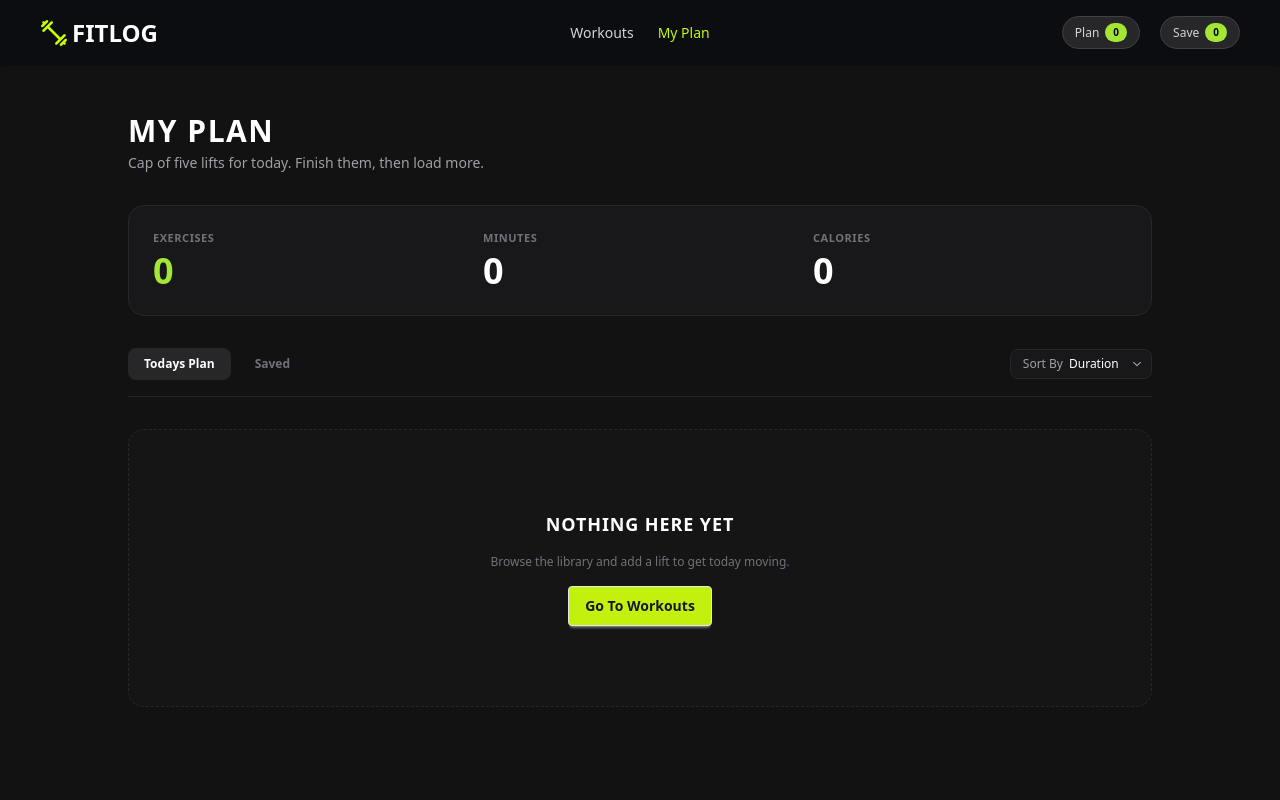
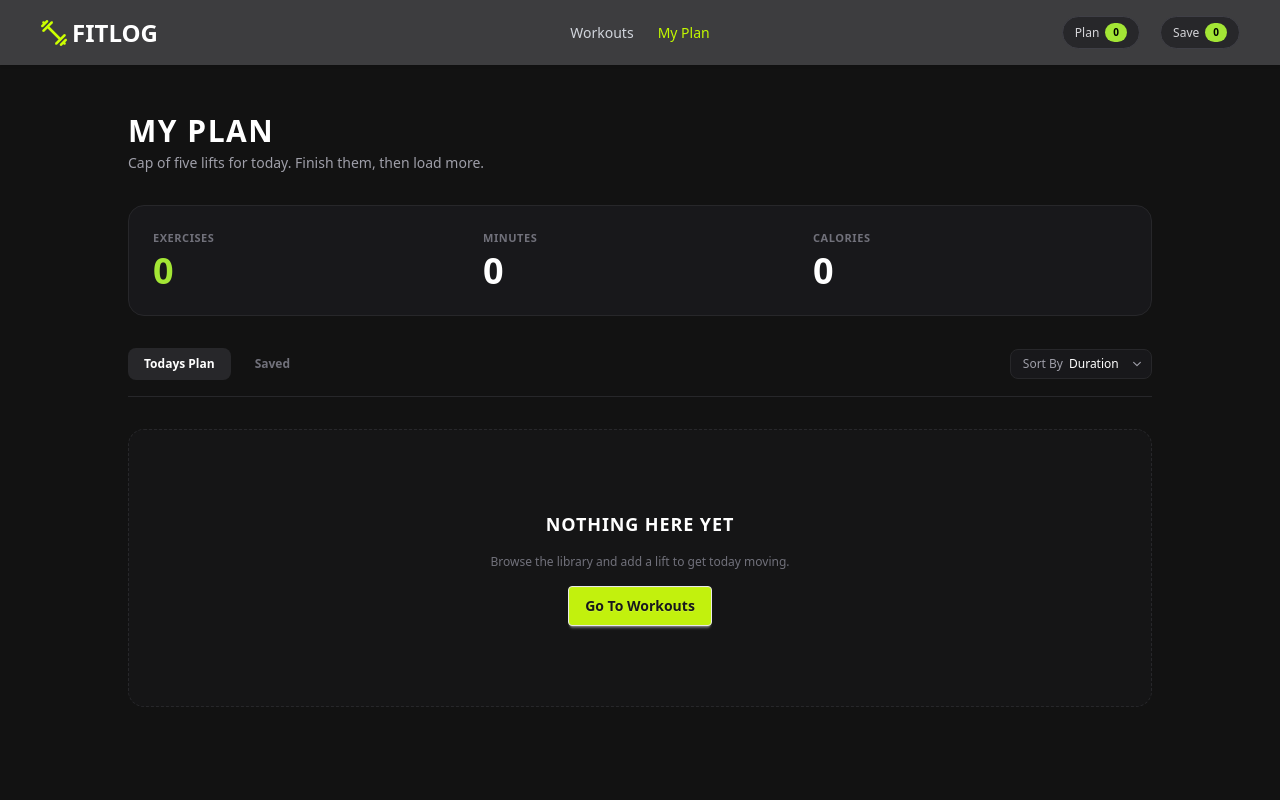
Before and after one commit to kazalbarmancode/fitlog-a6, a Next.js app: page /MyPlan in a window 1280 px wide. Shown: the top 800 px of the page. Built offline with nearby package versions, Linux system fonts and the light colour scheme.

Commit message:
change the laibrary color

```diff
--- a/src/app/Component/Shared/Navber.jsx
+++ b/src/app/Component/Shared/Navber.jsx
@@ -13,7 +13,7 @@ const Navber = () => {
     </>
   );
   return (
-    <nav className="bg-[#0C0D10] sticky top-0 z-50">
+    <nav className="bg-[#3d3d3f] sticky top-0 z-50">
       <div className="container mx-auto px-10 py-2 navbar  shadow-sm">
         <div className="navbar-start">
           <div className="dropdown">
@@ -37,7 +37,7 @@ const Navber = () => {
             </div>
             <ul
               tabIndex={-1}
-              className="menu menu-sm dropdown-content bg-base-100 rounded-box z-1 mt-3 w-52 p-2 shadow"
+              className="menu menu-sm dropdown-content bg-[#3d3d3f] shadow rounded-box z-1 mt-3 w-52 p-2 "
             >
               {navLinks}
             </ul>
--- a/src/app/Component/WorkOut.jsx
+++ b/src/app/Component/WorkOut.jsx
@@ -1,6 +1,5 @@
 import React from "react";
 import WorkOutCard from "./AllCard/WorkOutCard";
-import Link from "next/link";
 
 const getLaibraryData = async () => {
   const res = await fetch("https://api.abcz.workers.dev/api/fitlog");
@@ -13,7 +12,7 @@ const WorkOut = async () => {
   return (
     <div className="container px-10">
       <div className="py-8">
-        <h1 className="text-black font-bold text-3xl mb-2">THE LIBRARY</h1>
+        <h1 className="text-white font-bold text-3xl mb-2">THE LIBRARY</h1>
         <p className="text-[#9CA3AF]">Twelve lifts covering every major muscle group.</p>
       </div>
       <div className="grid grid-cols-1 lg:grid-cols-3 gap-4 ">
```
